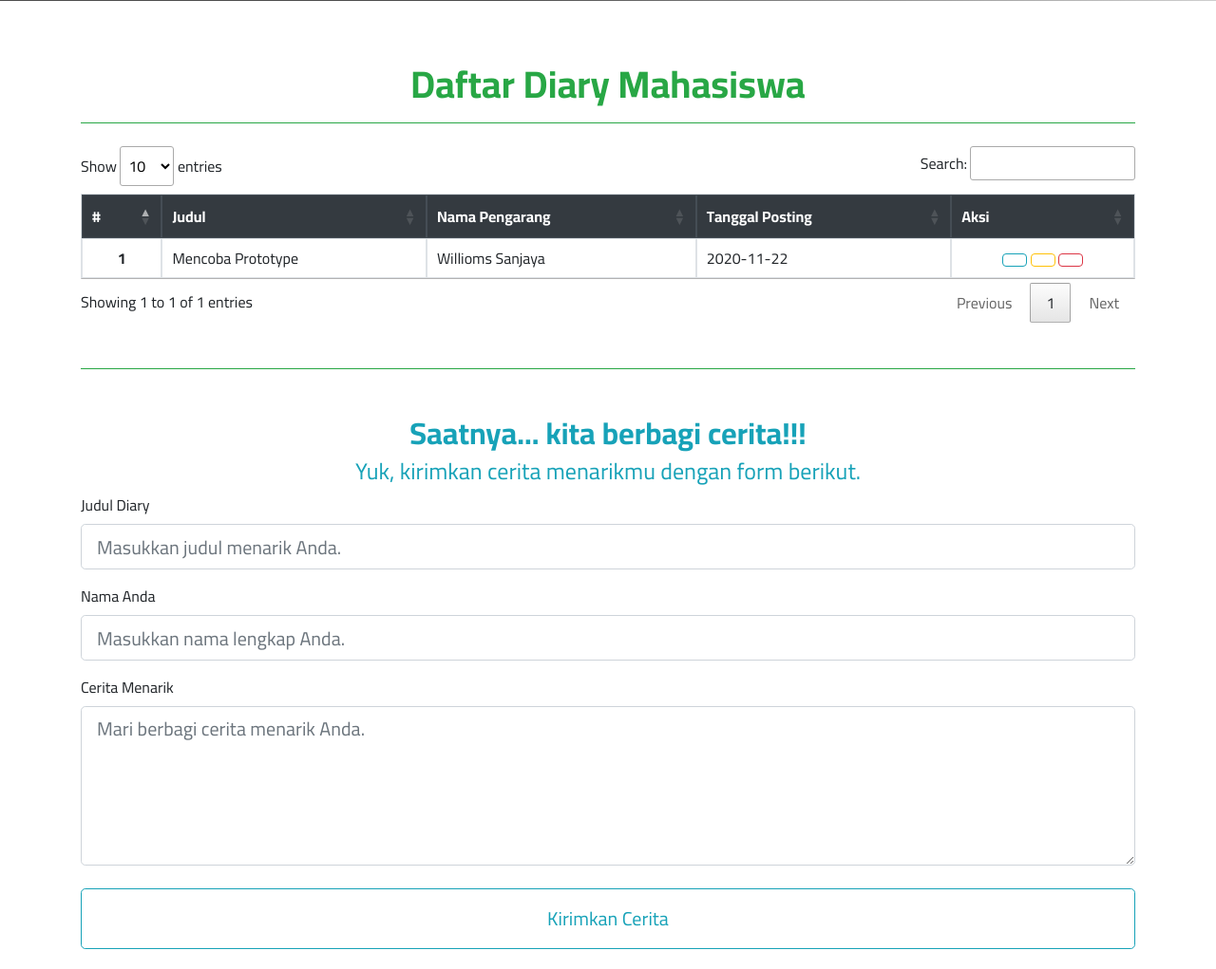
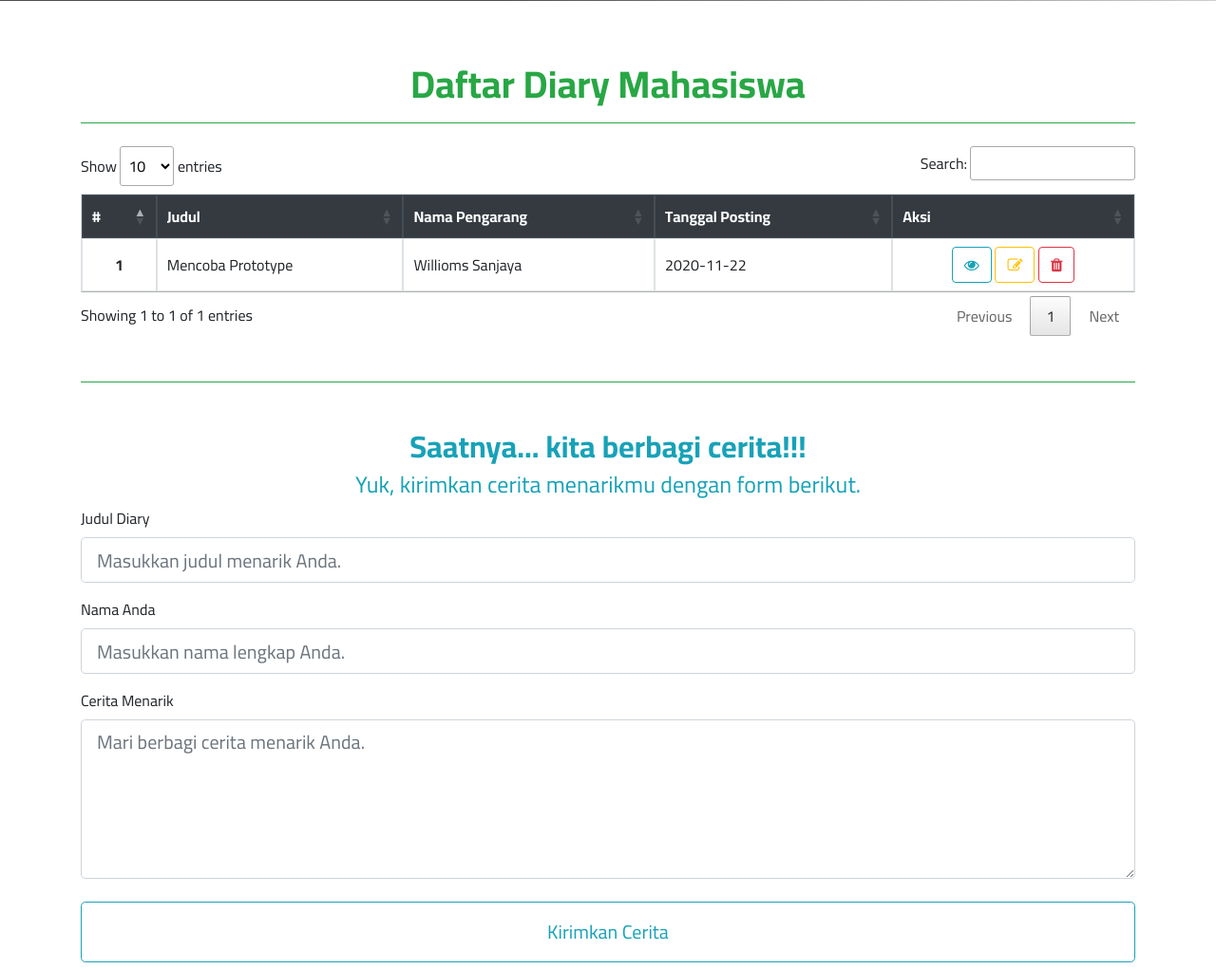
Before and after one commit to Oskw-sc/Tugas1_IMKP, a PHP site: page /index.php in a window 1280 px wide. Shown: the part 591-1612 px from the top of the page at 95% size. Run offline with PHP 8.4, Linux system fonts and the light colour scheme; data comes from the database, SQL or seed files in the repository; some libraries are stand-ins or nearby versions; grey boxes are pictures that could not be loaded.

Commit message:
update head.php

```diff
--- a/components/head.php
+++ b/components/head.php
@@ -11,6 +11,8 @@
   <link rel="preconnect" href="https://fonts.gstatic.com">
   <link href="https://fonts.googleapis.com/css2?family=Parisienne&display=swap" rel="stylesheet">
   <link href="https://fonts.googleapis.com/css2?family=Cairo:wght@300;400;700&display=swap" rel="stylesheet">
+  <!-- Icons -->
+  <link rel="stylesheet" href="https://cdnjs.cloudflare.com/ajax/libs/font-awesome/4.7.0/css/font-awesome.min.css">
   <!-- Styles -->
   <link rel="stylesheet" href="assets/style.css">
   <title>Diary Aktivitas</title>
```
